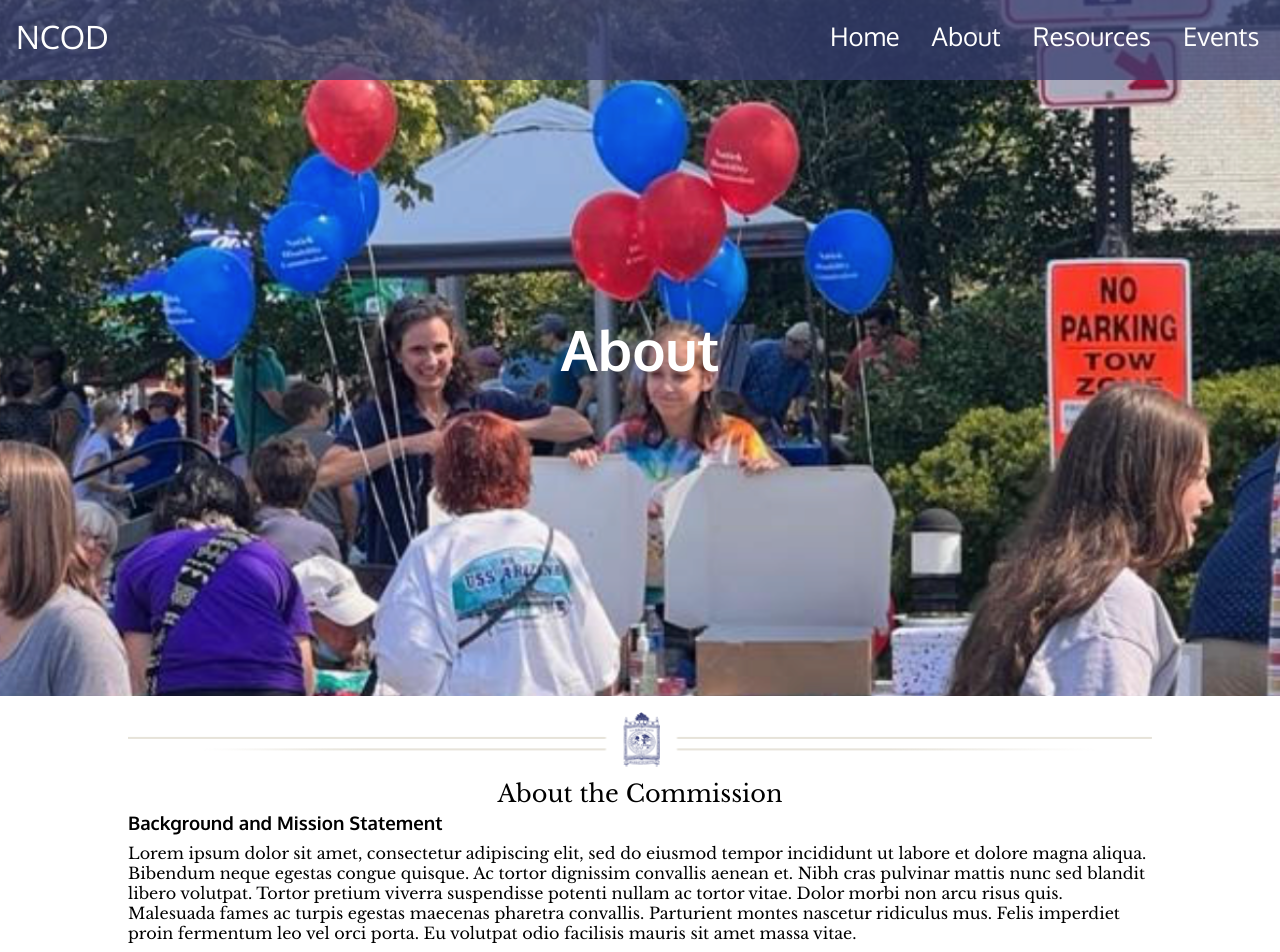
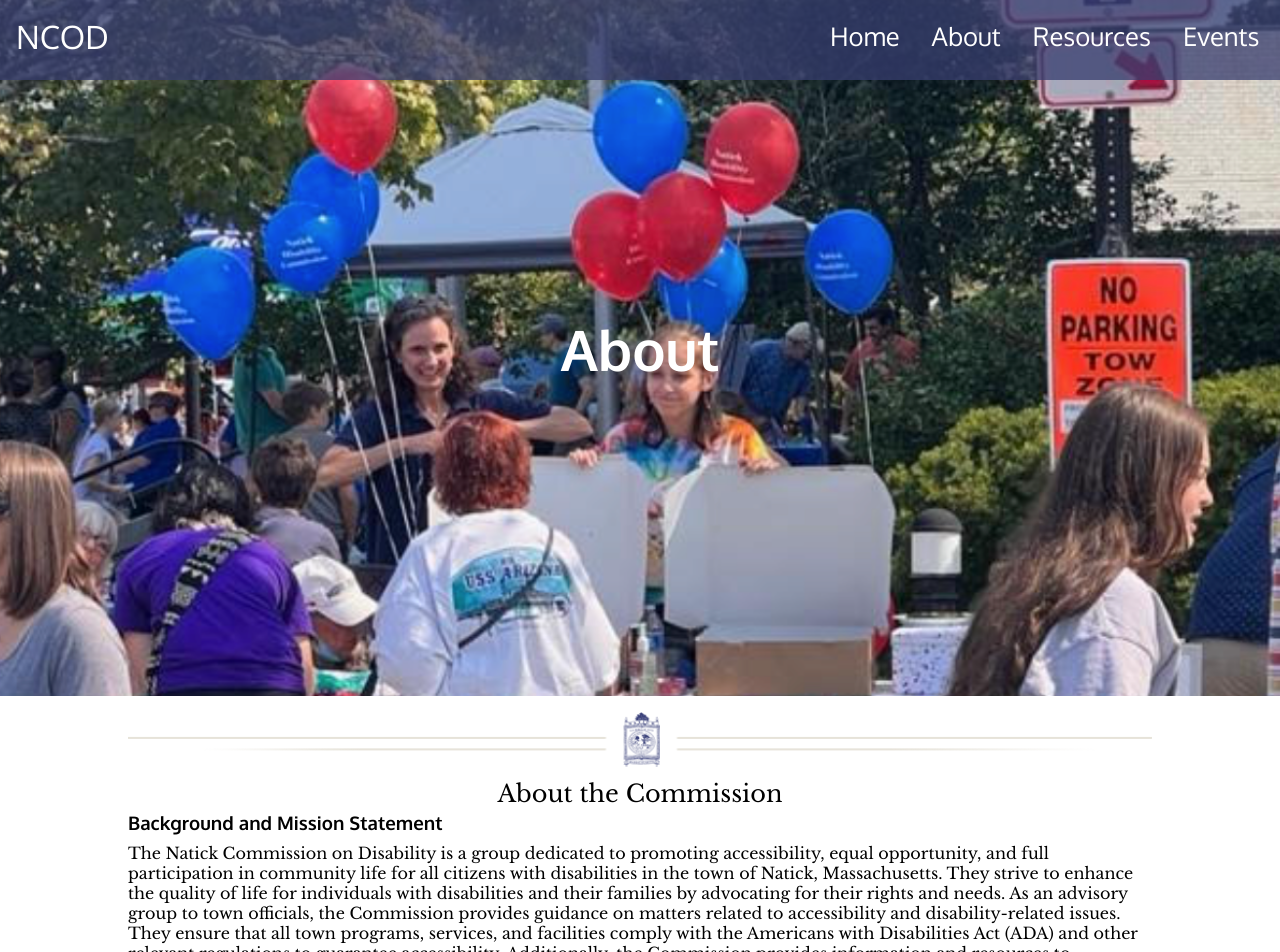
Before and after one commit to Aapuji/Natick-Disabilities-Website, a Next.js app: page /about in a window 1280 px wide. Shown: the top 952 px of the page. Built offline with nearby package versions, Linux system fonts and the light colour scheme.

Commit message:
Update about.js

```diff
--- a/pages/about.js
+++ b/pages/about.js
@@ -25,7 +25,7 @@ export default function About() {
             <div className={styles.purpose}>
               <div className={styles.headingBGM}>
                 <h3>Background and Mission Statement</h3>
-                <p className={styles.textBGM}>Lorem ipsum dolor sit amet, consectetur adipiscing elit, sed do eiusmod tempor incididunt ut labore et dolore magna aliqua. Bibendum neque egestas congue quisque. Ac tortor dignissim convallis aenean et. Nibh cras pulvinar mattis nunc sed blandit libero volutpat. Tortor pretium viverra suspendisse potenti nullam ac tortor vitae. Dolor morbi non arcu risus quis. Malesuada fames ac turpis egestas maecenas pharetra convallis. Parturient montes nascetur ridiculus mus. Felis imperdiet proin fermentum leo vel orci porta. Eu volutpat odio facilisis mauris sit amet massa vitae.</p>
+                <p className={styles.textBGM}>The Natick Commission on Disability is a group dedicated to promoting accessibility, equal opportunity, and full participation in community life for all citizens with disabilities in the town of Natick, Massachusetts. They strive to enhance the quality of life for individuals with disabilities and their families by advocating for their rights and needs. As an advisory group to town officials, the Commission provides guidance on matters related to accessibility and disability-related issues. They ensure that all town programs, services, and facilities comply with the Americans with Disabilities Act (ADA) and other relevant regulations to guarantee accessibility. Additionally, the Commission provides information and resources to individuals with disabilities, their families, and the broader community on issues related to disability rights, employment, housing, and education. Collaborating with other organizations and agencies, the Commission promotes disability awareness and advocates for policies that improve the lives of individuals with disabilities. They also engage in outreach activities to increase public awareness about the needs of individuals with disabilities and foster a culture of inclusion and acceptance.</p>
               </div>
             </div>
             <div className={styles.purpose}>
```
